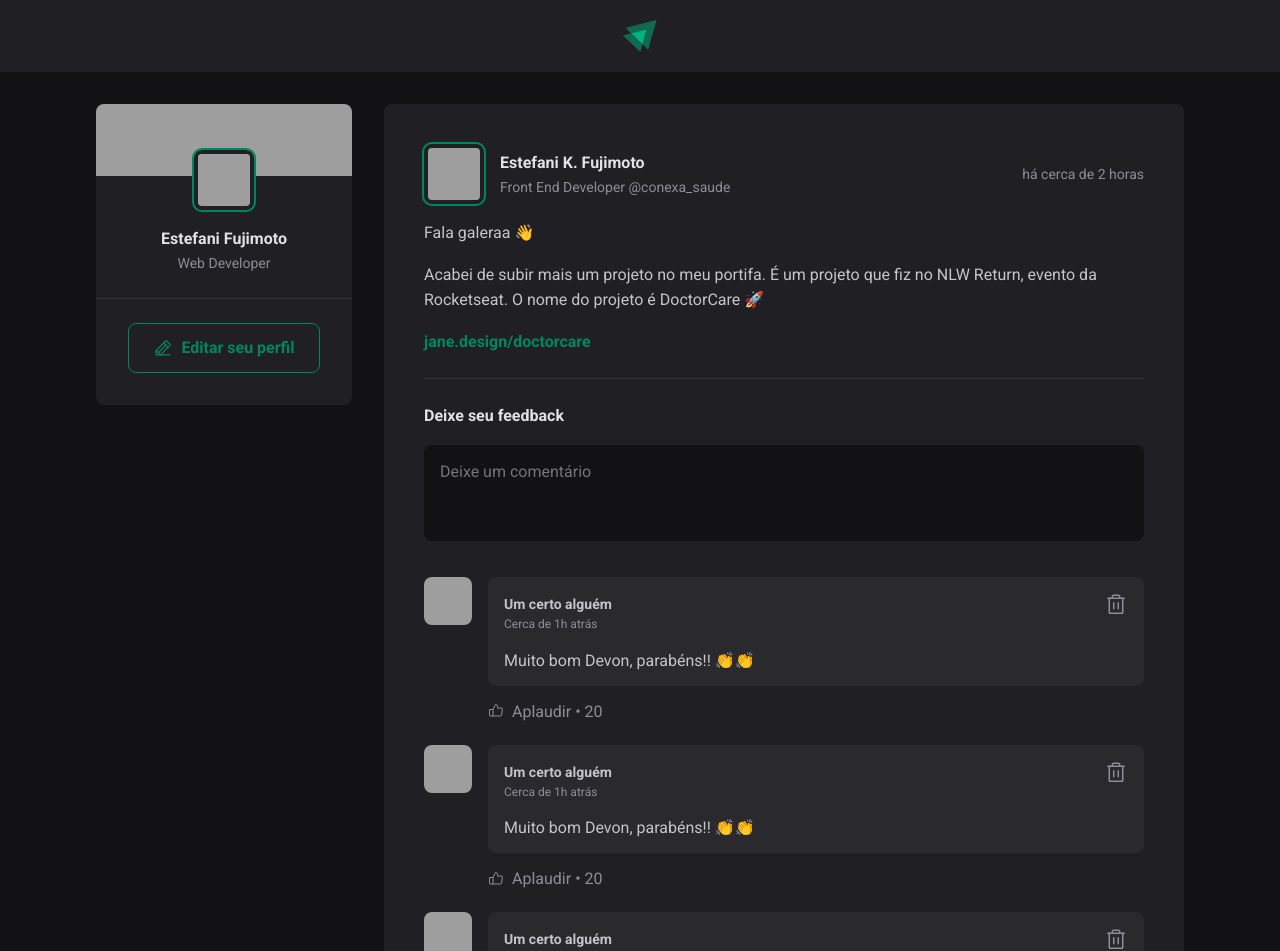
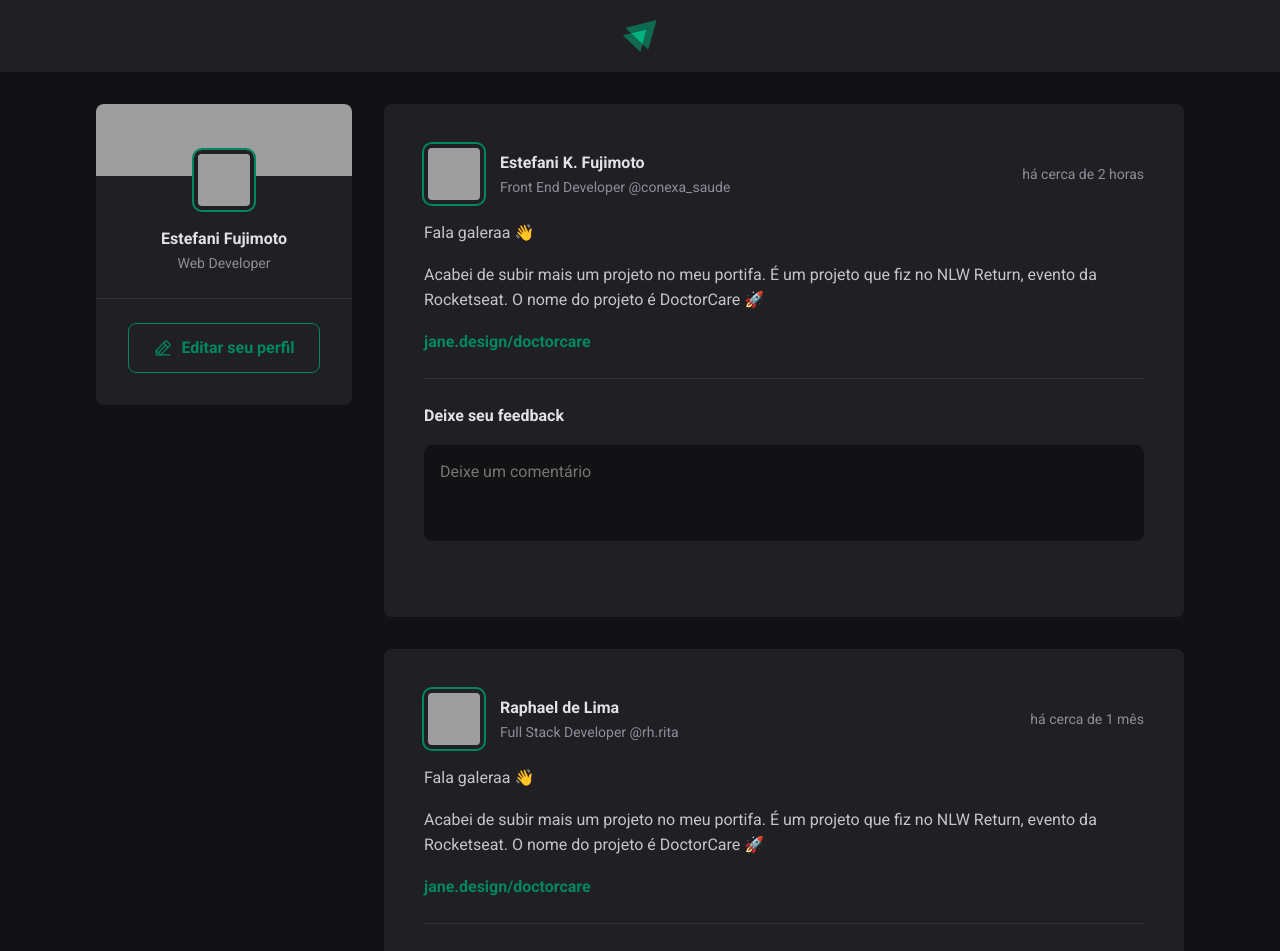
Before and after one commit to ekfuji/feed-javascript, a React (Vite) app: page / in a window 1280 px wide. Shown: the top 951 px of the page. Built offline with nearby package versions, Linux system fonts and the light colour scheme; grey boxes are pictures that could not be loaded.

Commit message:
feat | Setting state and deleting comments

```diff
--- a/src/App.jsx
+++ b/src/App.jsx
@@ -67,6 +67,7 @@ export function App() {
           {posts.map((post) => {
             return (
               <Post
+                key={post.id}
                 author={post.author}
                 content={post.content}
                 publishedAt={post.publishedAt}
--- a/src/components/Comment.jsx
+++ b/src/components/Comment.jsx
@@ -2,7 +2,11 @@ import { ThumbsUp, Trash } from "phosphor-react";
 import { Avatar } from "./Avatar";
 import styles from "./Comment.module.css";
 
-export function Comment() {
+export function Comment({ content, onDeleteComment }) {
+  function handleDeleteComment() {
+    onDeleteComment(content);
+  }
+
   return (
     <div className={styles.comment}>
       <Avatar
@@ -18,11 +22,11 @@ export function Comment() {
                 Cerca de 1h atrás
               </time>
             </div>
-            <button title="Deletar comentário">
+            <button onClick={handleDeleteComment} onFocus={handleDeleteComment} title="Deletar comentário">
               <Trash size={24} />
             </button>
           </header>
-          <p>Muito bom Devon, parabéns!! 👏👏</p>
+          <p>{content}</p>
         </div>
 
         <footer>
--- a/src/components/Header.jsx
+++ b/src/components/Header.jsx
@@ -1,8 +1,6 @@
 import styles from "./Header.module.css";
 
 import igniteLogo from '../assets/ignite-logo.svg';
-
-console.log(igniteLogo);
 
 export function Header() {
   return (
--- a/src/components/Post.jsx
+++ b/src/components/Post.jsx
@@ -3,6 +3,7 @@ import ptBr from "date-fns/locale/pt-BR";
 import styles from "./Post.module.css";
 import { Comment } from "./Comment";
 import { Avatar } from "./Avatar";
+import { useState } from "react";
 
 export function Post({ author, content, publishedAt }) {
   //Alternativa javascript para formatação de data
@@ -24,6 +25,28 @@ export function Post({ author, content, publishedAt }) {
     addSuffix: true,
   });
 
+  const [comments, setComments] = useState([]);
+
+  const [newCommentText, setNewCommentText] = useState("");
+
+  function handleCreateNewComment() {
+    event.preventDefault();
+    setComments([...comments, newCommentText]);
+    setNewCommentText("");
+  }
+
+  function handleNewCommentChange() {
+    setNewCommentText(event.target.value);
+  }
+
+  function deleteComment(commentToDelete) {
+    // imutabilidade -> as variáveis não sofrem mutação, nós criamos um novo valor (um novo espaço de memória)
+    const commentsWithoutDeleteOne = comments.filter(comment => {
+      return comment !== commentToDelete
+    })
+    setComments(commentsWithoutDeleteOne);
+  }
+
   return (
     <article className={styles.post}>
       <header>
@@ -44,21 +67,25 @@ export function Post({ author, content, publishedAt }) {
       <div className={styles.content}>
         {content.map((line) => {
           if (line.type === "paragraph") {
-            return <p>{line.content}</p>;
+            return <p key={line.content}>{line.content}</p>;
           } else if (line.type === "link") {
             return (
-              <p>
+              <p key={line.content}>
                 <a href="">{line.content}</a>
               </p>
             );
           }
         })}
       </div>
-      <form className={styles.commentForm}>
+      <form onSubmit={handleCreateNewComment} className={styles.commentForm}>
         <strong>Deixe seu feedback</strong>
         <textarea
+          name="comment"
           className={styles.comment}
           placeholder="Deixe um comentário"
+          value={newCommentText}
+          onChange={handleNewCommentChange}
+          required
         ></textarea>
         <footer>
           <button type="submit" className={styles.publish}>
@@ -67,9 +94,15 @@ export function Post({ author, content, publishedAt }) {
         </footer>
       </form>
       <div className={styles.commentList}>
-        <Comment />
-        <Comment />
-        <Comment />
+        {comments.map((comment) => {
+          return (
+            <Comment
+              key={comment}
+              content={comment}
+              onDeleteComment={deleteComment}
+            />
+          );
+        })}
       </div>
     </article>
   );
```
Also changed, not shown: 1 other file (tests, documents, lock files or other folders).
